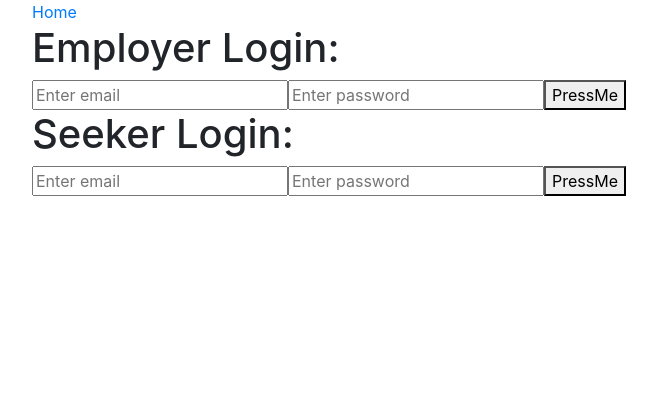
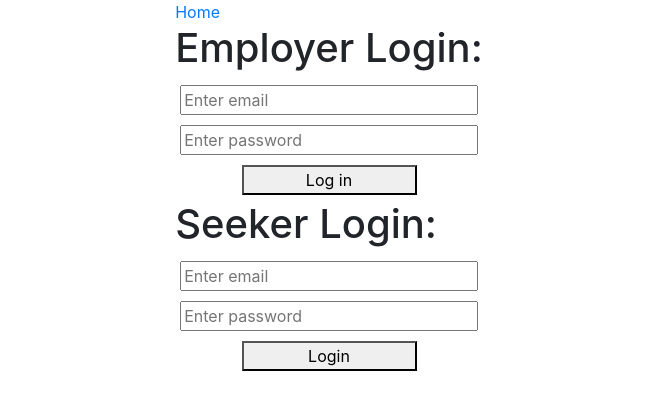
Before and after one commit to BloomTech-Labs/CS8-jobme, a React (Create React App) app in the folder client/: page /login in a window 1280 px wide. Shown: the top 410 px of the page, without its empty margins (311-968 px from the left). Built offline with nearby package versions, Linux system fonts and the light colour scheme; what react-stripe-elements would draw is missing.

Commit message:
I don't remember but I guess I forgot to commit

```diff
--- a/client/src/components/LandingLogin.js
+++ b/client/src/components/LandingLogin.js
@@ -1,6 +1,8 @@
 import React, { Component } from 'react';
 
 import { SeekerLogin, EmployerLogin } from './';
+
+import { LoginContainer, ChildContainer, Button } from './styles/loginStyles';
 
 export default class LandingLogin extends Component {
   constructor() {
@@ -23,13 +25,18 @@ export default class LandingLogin extends Component {
 
     this.setState({ showMenu: true }, () => {
       document.addEventListener('click', this.closeMenu);
+      // Remember these!? ^  :D
     });
   }
 
   closeMenu(event) {
     if (!this.dropdownMenu.contains(event.target)) {
 
-      this.setState({ showMenu: false }, () => {
+      this.setState({
+        showMenu: false,
+        showSeekerLogin: false,
+        showEmployerLogin: false
+      }, () => {
         document.removeEventListener('click', this.closeMenu);
       });
     }
@@ -51,29 +58,36 @@ export default class LandingLogin extends Component {
 
   render() {
     return (
-      <div>
-        <button onClick={this.showMenu}>
+      <LoginContainer>
+        <ChildContainer>
+        </ChildContainer>
+        <Button onClick={this.showMenu}>
           Login
-        </button>
+        </Button>
         { this.state.showMenu ?
           (
             <div
+              className='menu'
               ref={(element) => {
                 this.dropdownMenu = element;
               }}
             >
-              <button onClick={this.showSeekerLogin}>
-                As lob seeker?
-              </button>
-              <button onClick={this.showEmployerLogin}>
-                Or employer?
-              </button>
-              { this.state.showSeekerLogin ? <SeekerLogin/> : null }
-              { this.state.showEmployerLogin ? <EmployerLogin/> : null }
+              <ChildContainer>
+                <Button onClick={this.showSeekerLogin}>
+                  Job seeker?
+                </Button>
+                <Button onClick={this.showEmployerLogin}>
+                  Or employer?
+                </Button>
+              </ChildContainer>
+              <ChildContainer>
+                { this.state.showSeekerLogin ? <SeekerLogin/> : null }
+                { this.state.showEmployerLogin ? <EmployerLogin/> : null }
+              </ChildContainer>
             </div>
           ) : ( null )
         }
-      </div>
+      </LoginContainer>
     );
   }
 }
--- a/client/src/components/employer/EmployerLogin.js
+++ b/client/src/components/employer/EmployerLogin.js
@@ -2,8 +2,9 @@ import React, { Component } from 'react';
 import { withRouter } from 'react-router-dom';
 import { connect } from 'react-redux';
 
-import { loginEmployer } from '../../actions'; // TODO: update when file structure changes
+import { loginEmployer } from '../../actions';
 
+import { ChildContainer, Button, Box } from '../styles/loginStyles';
 
 class EmployerLogin extends Component {
   state = {
@@ -28,19 +29,23 @@ class EmployerLogin extends Component {
     return (
       <div>
         <form onSubmit={this.submitHandler}>
-          <input
+        <ChildContainer column>
+          <Box
             onChange={this.inputHandler}
             placeholder='Enter email'
             name='email'
             value={this.state.email}
           />
-          <input
+          <Box
             onChange={this.inputHandler}
             placeholder='Enter password'
             name='password'
             value={this.state.password}
           />
-          <button onSubmit={this.submitHandler}>PressMe</button>
+        </ChildContainer>
+        <ChildContainer>
+          <Button onSubmit={this.submitHandler}>Log in</Button>
+        </ChildContainer>
         </form>
       </div>
     );
--- a/client/src/components/seeker/SeekerLogin.js
+++ b/client/src/components/seeker/SeekerLogin.js
@@ -1,7 +1,9 @@
 import React, { Component } from 'react';
 import { withRouter } from 'react-router-dom';
 import { connect } from 'react-redux';
-import { loginSeeker } from '../../actions'; // TODO: update when file structure changes
+import { loginSeeker } from '../../actions';
+
+import { ChildContainer, Button, Box } from '../styles/loginStyles';
 
 class SeekerLogin extends Component {
   state = {
@@ -26,19 +28,23 @@ class SeekerLogin extends Component {
     return (
       <div>
         <form onSubmit={this.submitHandler}>
-          <input
+          <ChildContainer column>
+            <Box
               onChange={this.inputHandler}
               placeholder="Enter email"
               name="email"
               value={this.state.email}
             />
-          <input
+            <Box
               onChange={this.inputHandler}
               placeholder="Enter password"
               name="password"
               value={this.state.password}
             />
-          <button onSubmit={this.submitHandler}>PressMe</button>
+          </ChildContainer>
+          <ChildContainer>
+            <Button onSubmit={this.submitHandler}>Login</Button>
+          </ChildContainer>
         </form>
       </div>
     );
--- /dev/null
+++ b/client/src/components/styles/loginStyles.js
@@ -0,0 +1,25 @@
+import styled from 'styled-components';
+
+export const LoginContainer = styled.div`
+  width: 300px;
+  height: 400px;
+  display: flex;
+  flex-direction: column;
+  align-items: center;
+  margin: 15px;
+`;
+export const ChildContainer = styled.div`
+  display: flex;
+  flex-direction: ${props => (props.column ? 'column' : 'row')};
+  justify-content: center;
+  align-content: center;
+`;
+export const Button = styled.button`
+  display: flex;
+  justify-content: space-around;
+  margin: 5px;
+  width: ${props => (props.small ? '130px' : '175px')};
+`;
+export const Box = styled.input`
+  margin: 5px;
+`;
```
Lines whose indentation alone changed are shown as unchanged.
